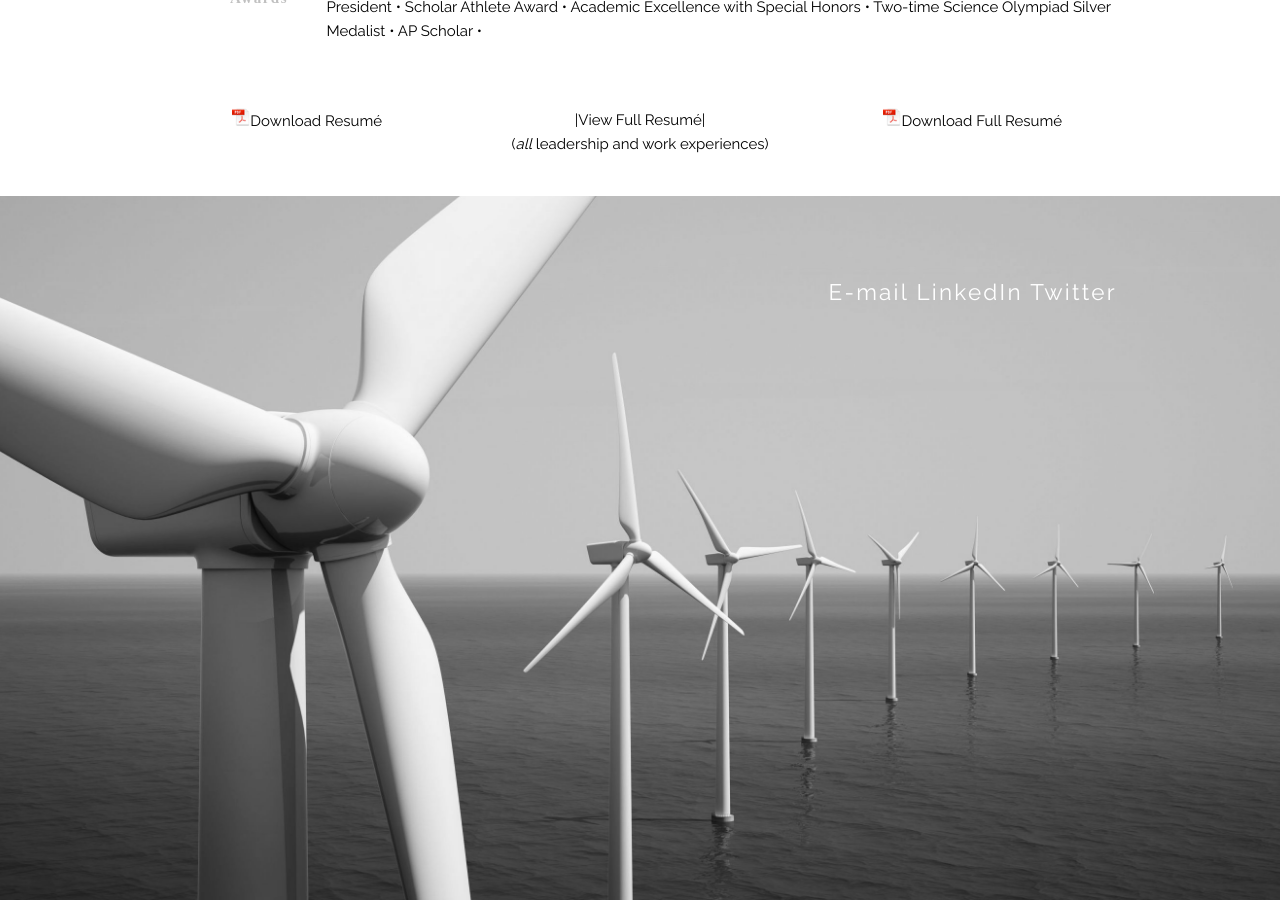
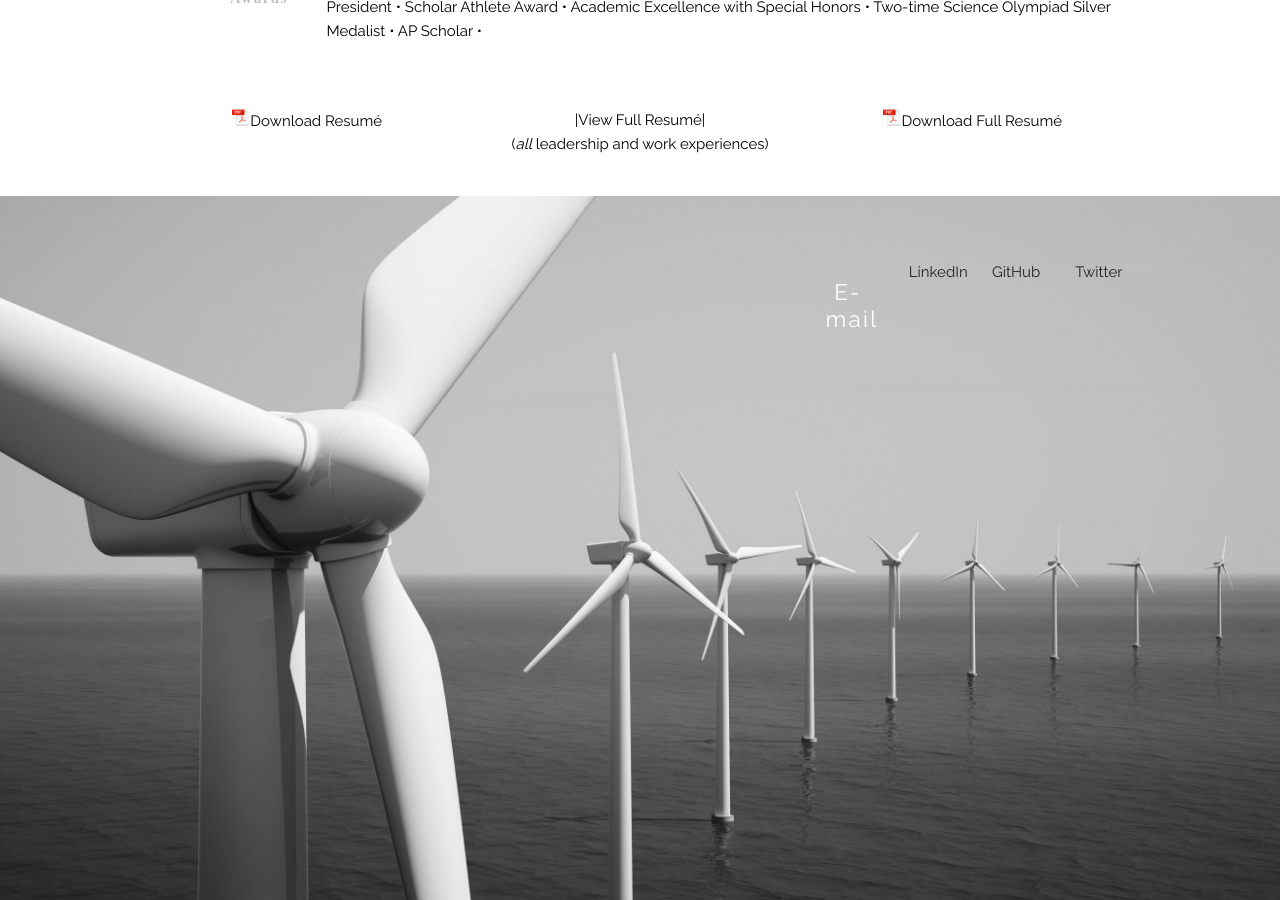
Before and after one commit to jacksoncwilliams/jackson-erin, a Jekyll site: the page built from simpleindex.html, in a window 1280 px wide and 900 px high, scrolled down 2915 px. Built offline with Jekyll 4.4.1, drawn with Linux system fonts in a browser that asks for light colours; nearby versions of some CDN libraries; some web fonts are replaced.

Commit message:
Update simpleindex.html

```diff
--- a/simpleindex.html
+++ b/simpleindex.html
@@ -263,14 +263,26 @@ title: Jackson Williams
 
 <section id="contact">
             <div class="container">
-                        <div class="four columns offset-by-eight columns">
+                        <div class="one column offset-by-eight columns">
                                     <h1>
                                                 E-mail
+                                    </h1>
+                        </div>
+                        <div class="one column"
+                                    <h1>
                                                 LinkedIn
+                                    </h1>
+                        </div>
+                        <div class="one column"
+                                    <h1>
+                                                GitHub
+                                    </h1>
+                        </div>
+                        <div class="one column"
+                                    <h1>
                                                 Twitter
                                     </h1>
-                        </div>
-
+                       </div>
             </div>
 </section>
 
```
